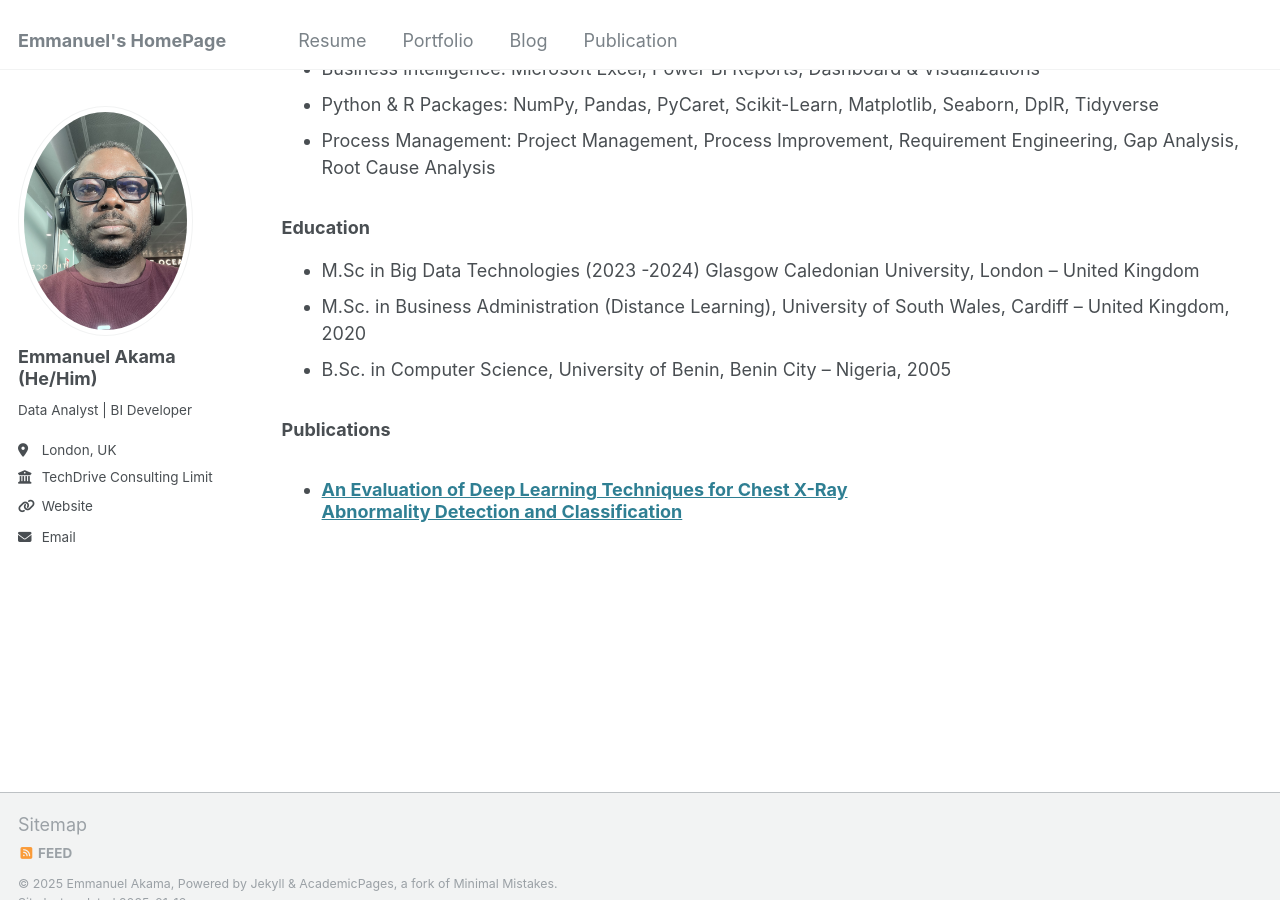
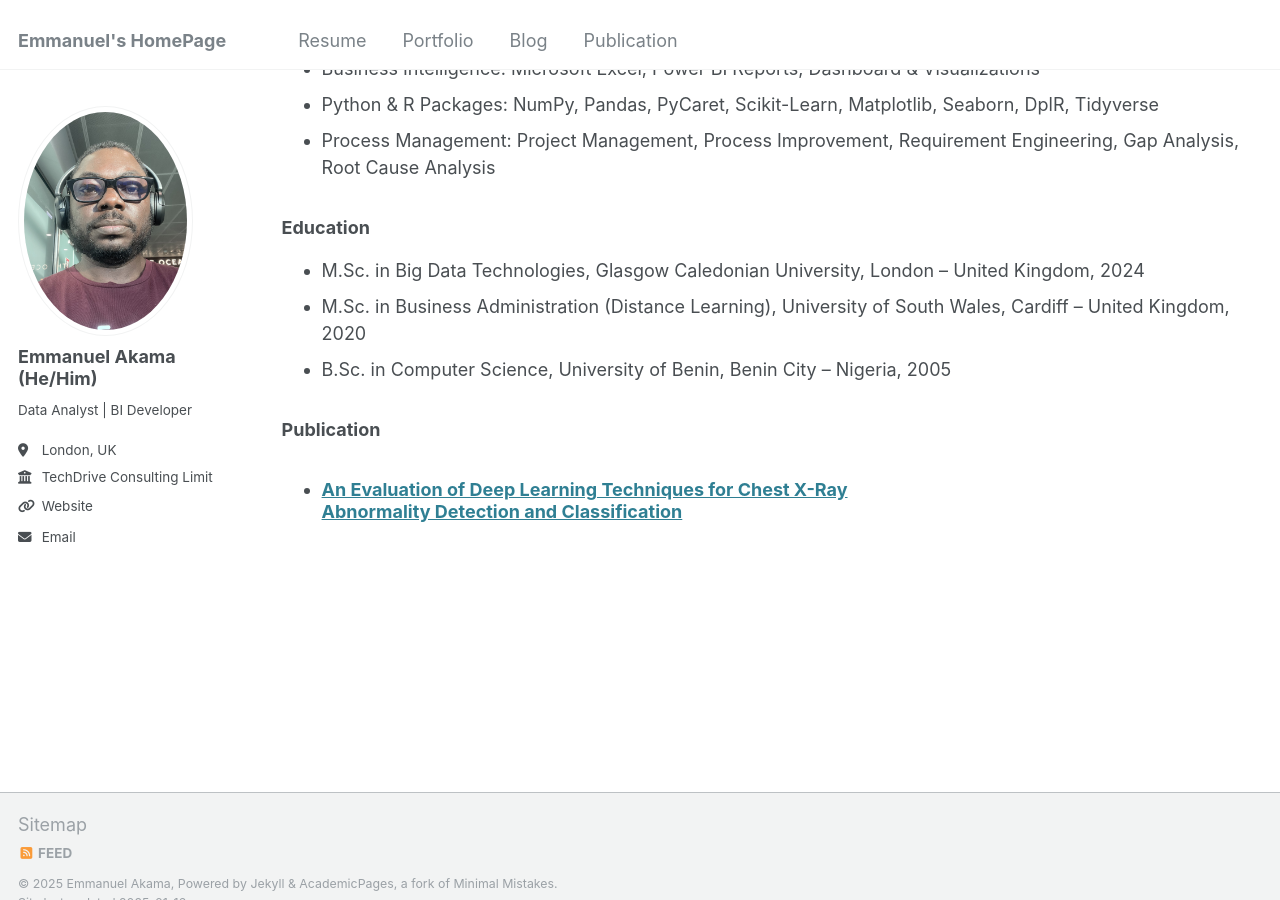
Before and after one commit to Akama-EO/Akama-EO.github.io, a Jekyll site: the page built from _pages/cv.md, in a window 1280 px wide and 900 px high, scrolled down 2077 px. Built offline with Jekyll 4.4.1, drawn with Linux system fonts in a browser that asks for light colours.

Commit message:
Update cv.md

```diff
--- a/_pages/cv.md
+++ b/_pages/cv.md
@@ -57,11 +57,11 @@ Data Analyst and Business Intelligence (BI) Developer with 2 years of experience
 
 ### Education
 
-* M.Sc in Big Data Technologies (2023 -2024) Glasgow Caledonian University, London – United Kingdom
+* M.Sc. in Big Data Technologies, Glasgow Caledonian University, London – United Kingdom, 2024
 * M.Sc. in Business Administration (Distance Learning), University of South Wales, Cardiff	– United Kingdom, 2020
 * B.Sc. in Computer Science, University of Benin, Benin City – Nigeria, 2005
 
-### Publications
+### Publication
   <ul>{% for post in site.publications reversed %}
     {% include archive-single-cv.html %}
   {% endfor %}</ul>
```
